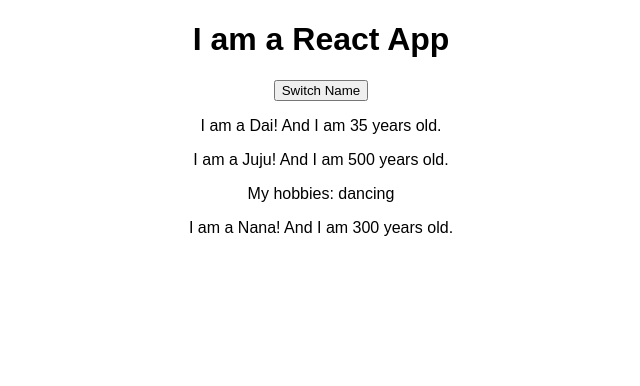
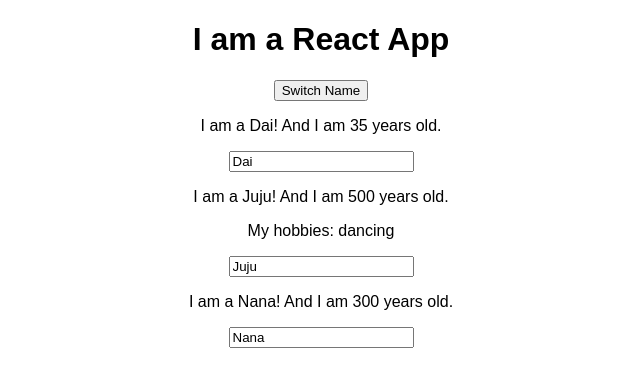
Before and after one commit to dbushey/test-react-app, a React (Create React App) app: page / in a window 1280 px wide. Shown: the top 386 px of the page, without its empty margins (319-959 px from the left). Built offline with nearby package versions, Linux system fonts and the light colour scheme.

Commit message:
Handling input propagating changes and showing current state from the start

```diff
--- a/src/App.js
+++ b/src/App.js
@@ -22,14 +22,25 @@
     })
   }
 
+  nameChangedHandler = (event) => {
+    this.setState({
+      persons: [
+        {name: "Dai", age: "35"},
+        {name: event.target.value, age: "500"},
+        {name: "Nana", age: "3000000"}
+      ]
+    })
+  }
+
   render() {
     return (
       <div className="App">
         <h1>I am a React App</h1>
         <button onClick={() => this.switchNameHandler('Daizinha!!')}>Switch Name</button>
         <Person name={this.state.persons[0].name} age={this.state.persons[0].age}/>
-        <Person name={this.state.persons[1].name} age={this.state.persons[1].age}
-          click={this.switchNameHandler.bind(this, "Dai!!!")}>My hobbies: dancing</Person>
+        <Person
+          name={this.state.persons[1].name} age={this.state.persons[1].age}
+          click={this.switchNameHandler.bind(this, "Dai!!!")} changed={this.nameChangedHandler}>My hobbies: dancing</Person>
         <Person name={this.state.persons[2].name} age={this.state.persons[2].age}/>
       </div>
         );
--- a/src/Person/Person.js
+++ b/src/Person/Person.js
@@ -5,6 +5,7 @@
     <div>
       <p onClick={props.click}>I am a {props.name}! And I am {props.age} years old.</p>
       <p>{props.children}</p>
+      <input type="test" onChange={props.changed} value={props.name}/>
     </div>
   )
 
```
